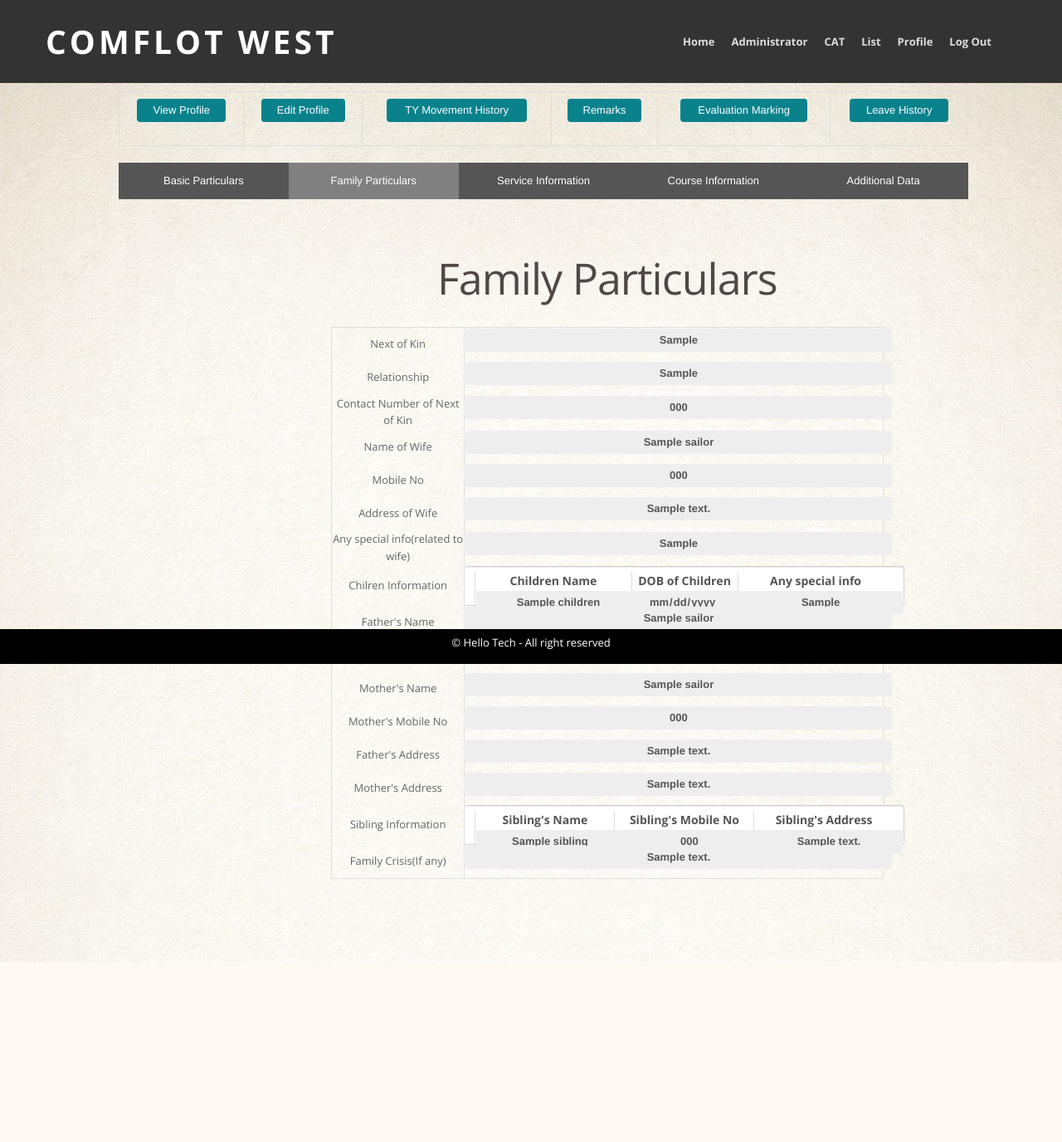
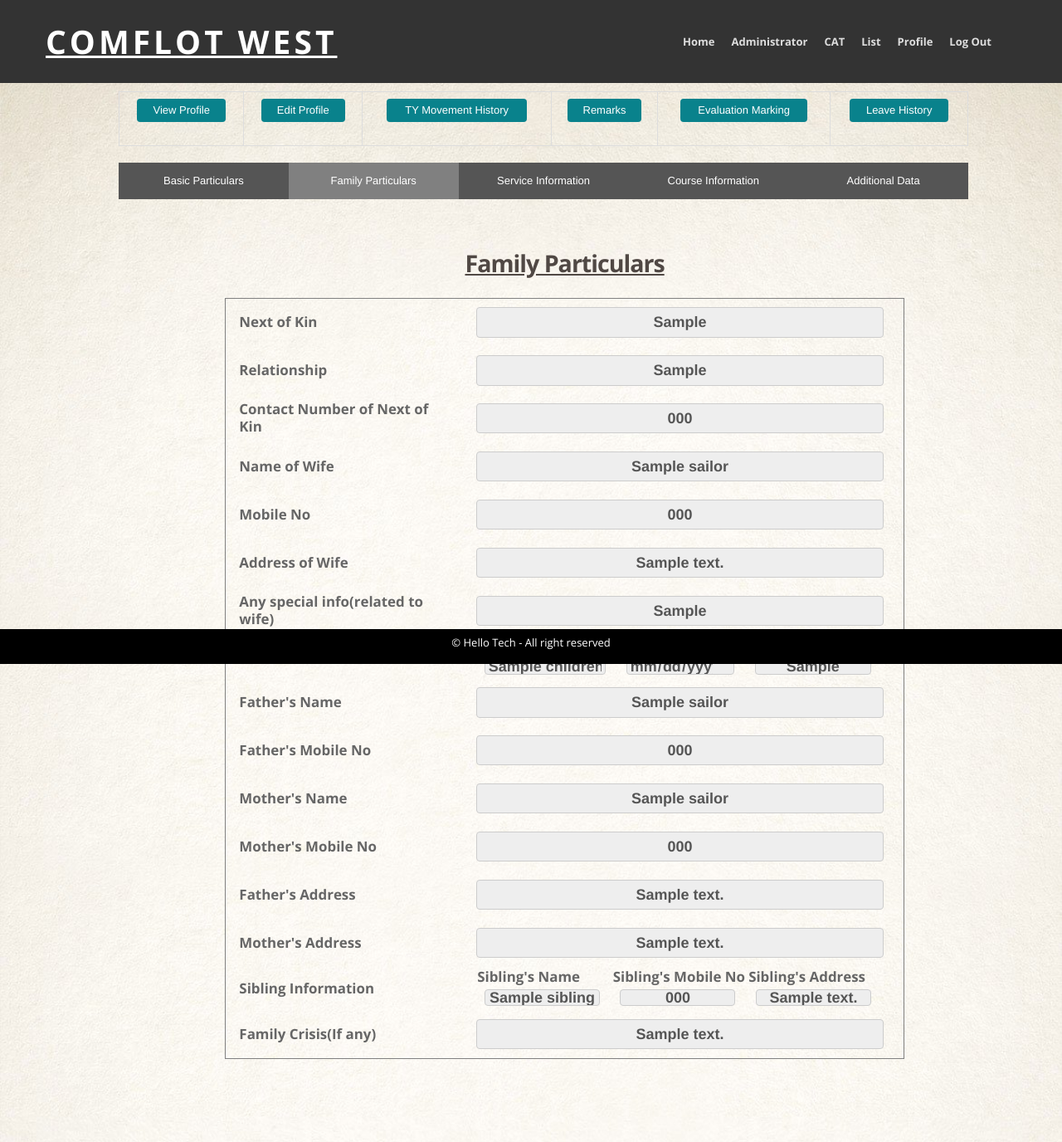
Before and after one commit to SajibTalukder2k16/NavyProjectByHello, a Flask app: a page that uses template/profile.html in a window 1280 px wide, after a click on "Family Particulars". Shown: the whole page at 83% size. Before the commit the page ends 1159 px from the top, so only its background shows below. Run offline with Flask 2, Linux system fonts and the light colour scheme; the visitor is signed in with stand-in values (Sample User, id 1); tables that the repository leaves empty hold one stand-in row (values such as "Sample post"); some libraries are stand-ins or nearby versions.

Commit message:
updated UI

```diff
--- a/app.py
+++ b/app.py
@@ -41,6 +41,7 @@ Branch = {  'Seaman' : ['OD', 'AB', 'LS', 'PO', 'CPO', 'SCPO(X)', 'MCPO(X)'],
             'Provost':['PM-II','PM-I','LPN','PO(R)','MAA','SCPO(REG)','MCPO(REG)'],
             'Steward':['STWD-II','STWD-I','LSTWD','PO(STWD)','CPO(STWD)','SCPO(STWD)','MCPO(STWD)']
             }
+Branch_Value = ['- - -','Seaman','Electrical','Radio Electrical','Engine Room','Supply','Secretariat','Medical','Cook','Topaz','Ordnance','Shipwright','Provost','Steward']
 Marital_Status = ['-','Single', 'Married', 'Divorced']
 Leave_Category = ['P Leave','C Leave','Recreation Leave','Sick Leave','Ex Bangladesh Leave']
 User_Type = ['System Administrator', 'ADO', 'Divisional Officer', 'Commanding Officer', 'Staff Officer', 'Comflot', 'Sailor']
@@ -581,7 +582,7 @@ def show():
     if('O_No' in session):
         login_status = True
         e_list = eligiblelist()
-        return render_template("show.html",static_on = 1,Static_Search_list_for_database = Static_Search_list_for_database,Static_Search_list_for_html = Static_Search_list_for_html, rows = e_list,login_status=login_status)
+        return render_template("show.html",Branch_Value = Branch_Value,static_on = 1,Static_Search_list_for_database = Static_Search_list_for_database,Static_Search_list_for_html = Static_Search_list_for_html, rows = e_list,login_status=login_status)
 
     else:
         login_status = False
@@ -733,14 +734,14 @@ def editprofile(id):
                 temp.append(row[2])
                 temp.append(row[3])
                 siblingrow.append(temp)
-            return render_template('editprofile.html',childrenrow = childrenrow, siblingrow = siblingrow ,id = id, Column = Column,usertype = usertype,rows=temprow,Name_of_Ship = Name_of_Ship, Medical_Category = Medical_Category,YesNo = YesNo,Home_District = Home_District, Marital_Status = Marital_Status,Branch_key = Branch, Branch = json.dumps(Branch), Blood_Group = Blood_Group, Highest_Education = Highest_Education, Ongoing_Education = Ongoing_Education, Service_Category = Service_Category, Present_Engagement = Present_Engagement, Number_of_GCB = Number_of_GCB, Choice_of_Area_for_drafting = Choice_of_Area_for_drafting, Choice_of_Next_Appointment = Choice_of_Next_Appointment, User_Type = User_Type, login_status=login_status)
+            return render_template('editprofile.html',Branch_Value = Branch_Value, childrenrow = childrenrow, siblingrow = siblingrow ,id = id, Column = Column,usertype = usertype,rows=temprow,Name_of_Ship = Name_of_Ship, Medical_Category = Medical_Category,YesNo = YesNo,Home_District = Home_District, Marital_Status = Marital_Status,Branch_key = Branch, Branch = json.dumps(Branch), Blood_Group = Blood_Group, Highest_Education = Highest_Education, Ongoing_Education = Ongoing_Education, Service_Category = Service_Category, Present_Engagement = Present_Engagement, Number_of_GCB = Number_of_GCB, Choice_of_Area_for_drafting = Choice_of_Area_for_drafting, Choice_of_Next_Appointment = Choice_of_Next_Appointment, User_Type = User_Type, login_status=login_status)
 
     return redirect(url_for('profile',id = id))
 
 @app.route('/adduser')
 def adduser():
     if 'O_No' in session:
-        return render_template('adduser.html',Name_of_Ship = Name_of_Ship, Medical_Category = Medical_Category,YesNo = YesNo,Home_District = Home_District, Marital_Status = Marital_Status,Branch_key = Branch, Branch = json.dumps(Branch), Blood_Group = Blood_Group, Highest_Education = Highest_Education, Ongoing_Education = Ongoing_Education, Service_Category = Service_Category, Present_Engagement = Present_Engagement, Number_of_GCB = Number_of_GCB, Choice_of_Area_for_drafting = Choice_of_Area_for_drafting, Choice_of_Next_Appointment = Choice_of_Next_Appointment, User_Type = User_Type, login_status=True)
+        return render_template('adduser.html',Branch_Value = Branch_Value, Name_of_Ship = Name_of_Ship, Medical_Category = Medical_Category,YesNo = YesNo,Home_District = Home_District, Marital_Status = Marital_Status,Branch_key = Branch, Branch = json.dumps(Branch), Blood_Group = Blood_Group, Highest_Education = Highest_Education, Ongoing_Education = Ongoing_Education, Service_Category = Service_Category, Present_Engagement = Present_Engagement, Number_of_GCB = Number_of_GCB, Choice_of_Area_for_drafting = Choice_of_Area_for_drafting, Choice_of_Next_Appointment = Choice_of_Next_Appointment, User_Type = User_Type, login_status=True)
     return redirect(url_for('home'))
 
 @app.route('/adduser/adding_user',methods=['POST','GET'])
@@ -1600,7 +1601,7 @@ def search():
             login_status = True
         else:
             login_status = False
-        return render_template("search.html",Name_of_Ship = Name_of_Ship ,Blood_Group = Blood_Group,Medical_Category = Medical_Category,login_status=login_status,Branch_key = Branch, Branch = json.dumps(Branch))
+        return render_template("search.html",Name_of_Ship = Name_of_Ship ,Blood_Group = Blood_Group,Medical_Category = Medical_Category,login_status=login_status,Branch_key = Branch,Branch_Value = Branch_Value, Branch = json.dumps(Branch))
     else:
         return redirect(url_for('home'))
 
--- a/template/monthlyevaluation.html
+++ b/template/monthlyevaluation.html
@@ -150,7 +150,7 @@
 
     <form action="{{url_for('adding_monthly', id = id)}}" method="POST">
 
-        <table style="margin-left: 35%;">
+        <table >
           <tr>
             <th colspan="2">Add New Monthly Evaluation</th>
           </tr>
--- a/template/profile.html
+++ b/template/profile.html
@@ -23,8 +23,8 @@
   .tabcontent {
   display: none;
   padding: 100px 20px;
-  width: 65%;
-  margin-left: 15%;
+  width: 80%;
+  margin-left: 5%;
   }
   body,
   html {
@@ -32,15 +32,40 @@
       background-color: white;
   }
   h1{
-      font-size: 400%;
+      font-weight: bold;
+      font-size: 220%;
+      text-decoration: underline;
       text-align: center;
       color:rgb(80, 72, 68);
   }
   td{
-      text-align: center;
+      text-align: left;
+      font-size: 130%;;
+      font-weight: bold;
+      padding-left: 2%;
+      padding-right: 3%;
+      height: 100%;
       /* padding: 1%;; */
       /* color:white; */
   }
+  input:focus[type=text],input:focus[type=number]input:focus[type=date]{
+    font-size:large ;
+    background-color: white ;
+    color:black;
+  }
+  tr:hover{
+    background-color: rgba(0, 36, 24, 0.267);;
+  }
+  input[type=text],input[type=number],input[type=date]{
+    font-size: large;
+    width: 100%;
+    padding: 3.5% 2.5%;
+    margin: 2% 0;
+    display: inline-block;
+    border: 1px solid #ccc;
+    border-radius: 4px;
+    box-sizing: border-box;
+}
 </style>
 {% endblock %}
 
@@ -92,13 +117,12 @@
           <button class="tablink" onclick="openPage('OptionalData', this, 'grey')">Additional Data</button>
 
       </div>
-      <div id="BasicParticulars" class="tabcontent">
+      <div id="BasicParticulars" class="tabcontent" >
         <h1>Basic Particulars</h1>
-        <table class="table-bordered table-sm table-hover" style="width:100%;">
+        <table  style="width:100%; height: 100%; " frame="box">
         <tr>
-            <td >O. No</td>
-            <td><input class=" form-control mr-sm-2"  style= "text-align: center;font-weight: bold;" readonly type="text"  name="O_No" value="{{rows['O_No']}}" ></td>
-            <b></b></td>
+            <td style="width: 35%; height: 100%;">O. No</td>
+            <td><input class="form-control mr-sm-2"  style= "text-align: center;font-weight: bold;" readonly type="text"  name="O_No" value="{{rows['O_No']}}" ></td>
         </tr>
         <tr>
           <td >ADO O. No</td>
@@ -190,9 +214,9 @@
 
       <div id="FamilyParticulars" class="tabcontent">
         <h1>Family Particulars</h1>
-        <table class="table-bordered table-sm table-hover" style="width:100%;">
+        <table style="width:100%; height: 100%; " frame="box">
           <tr>
-              <td >Next of Kin</td>
+              <td style="width: 35%;">Next of Kin</td>
               <td ><input class="form-control mr-sm-2"  style= "text-align: center;font-weight: bold;" readonly   type="text" name="NextofKin" value="{{rows['NextofKin']}}"></td>
           </tr>
           <tr>
@@ -223,8 +247,8 @@
 
           <tr>
             <td>Chilren Information</td>
-            <td class="form-control mr-sm-2">
-              <table id="ChildTable">
+            <td>
+              <table style="width: 100%; height: 100%;" id="ChildTable">
                 <tr>
                   <th>Children Name</th>
                   <th>DOB of Children</th>
@@ -232,14 +256,15 @@
                 </tr>
                 {%for i in range(childrenrow|length) %}
                 <tr>
-                  <td><input class="form-control mr-sm-2"  style= "text-align: center;font-weight: bold;" readonly   type="text" value="{{childrenrow[i][0]}}" name="{{'ChildrenName' + (i+1)|string}}"></td>
-                  <td><input class="form-control mr-sm-2"  style= "text-align: center;font-weight: bold;" readonly   type="date" value="{{childrenrow[i][1]}}" name="{{'DOBofChildren' + (i+1)|string}}"></td>
-                  <td><input class="form-control mr-sm-2"  style= "text-align: center;font-weight: bold;" readonly   type="text" value="{{childrenrow[i][2]}}" name="{{'Anyspecialinfochildren' + (i+1)|string}}"></td>
+                  <td><input   style= "text-align: center;font-weight: bold;" readonly   type="text" value="{{childrenrow[i][0]}}" name="{{'ChildrenName' + (i+1)|string}}"></td>
+                  <td><input   style= "text-align: center;font-weight: bold;" readonly   type="date" value="{{childrenrow[i][1]}}" name="{{'DOBofChildren' + (i+1)|string}}"></td>
+                  <td><input   style= "text-align: center;font-weight: bold;" readonly   type="text" value="{{childrenrow[i][2]}}" name="{{'Anyspecialinfochildren' + (i+1)|string}}"></td>
                 </tr>
                 {%endfor%}
               </table>
             </td>
           </tr>
+
 
 
           <tr>
@@ -269,8 +294,8 @@
 
           <tr>
             <td>Sibling Information</td>
-            <td class="form-control mr-sm-2">
-              <table id="SiblingTable">
+            <td >
+              <table id="SiblingTable" style="width: 100%; height: 100%;">
                 <tr>
                   <th>Sibling's Name</th>
                   <th>Sibling's Mobile No</th>
@@ -278,9 +303,9 @@
                 </tr>
                 {%for i in range(siblingrow|length) %}
                 <tr>
-                  <td><input class="form-control mr-sm-2"  style= "text-align: center;font-weight: bold;" readonly   type="text" value="{{siblingrow[i][0]}}" name="{{'SiblingName' + (i+1)|string}}"></td>
-                  <td><input class="form-control mr-sm-2"  style= "text-align: center;font-weight: bold;" readonly   type="text" value="{{siblingrow[i][1]}}" name="{{'SiblingMobileNo' + (i+1)|string}}"></td>
-                  <td><input class="form-control mr-sm-2"  style= "text-align: center;font-weight: bold;" readonly   type="text" value="{{siblingrow[i][2]}}" name="{{'SiblingAddress' + (i+1)|string}}"></td>
+                  <td><input   style= "text-align: center;font-weight: bold;" readonly   type="text" value="{{siblingrow[i][0]}}" name="{{'SiblingName' + (i+1)|string}}"></td>
+                  <td><input   style= "text-align: center;font-weight: bold;" readonly   type="text" value="{{siblingrow[i][1]}}" name="{{'SiblingMobileNo' + (i+1)|string}}"></td>
+                  <td><input   style= "text-align: center;font-weight: bold;" readonly   type="text" value="{{siblingrow[i][2]}}" name="{{'SiblingAddress' + (i+1)|string}}"></td>
                 </tr>
                 {%endfor%}
               </table>
@@ -296,9 +321,9 @@
 
       <div id="ServiceInformation" class="tabcontent">
         <h1>Service Information</h1>
-        <table class="table-bordered table-sm table-hover"  style="width:100%;">
+        <table style="width:100%; height: 100%; " frame="box">
           <tr>
-              <td >Service Category</td>
+              <td style="width: 35%;">Service Category</td>
               <td ><input class="form-control mr-sm-2"  style= "text-align: center;font-weight: bold;" readonly   type="text" name="ServiceCategory" value="{{rows['ServiceCategory']}}"></td>
           </tr>
 
@@ -388,9 +413,9 @@
 
       <div id="CourseInformation" class="tabcontent">
         <h1>Course Information</h1>
-        <table class="table-bordered table-sm table-hover" style="width:100%;">
+        <table style="width:100%; height: 100%; " frame="box">
           <tr>
-              <td >Name of important courses</td>
+              <td style="width: 35%;">Name of important courses</td>
               <td ><input class="form-control mr-sm-2"  type="text" style= "text-align: center;font-weight: bold;" readonly   name="NameofImportantCourses" value="{{rows['NameofImportantCourses']}}"></td>
           </tr>
           <tr>
@@ -412,9 +437,9 @@
 
       <div id="OptionalData" class="tabcontent">
         <h1>Additional Data</h1>
-        <table class="table-bordered table-sm table-hover" style="width:100%;">
+        <table style="width:100%; height: 100%; " frame="box">
           <tr>
-            <td >Choice of Area for Posting</td>
+            <td style="width: 35%;" >Choice of Area for Posting</td>
             <td ><input class="form-control mr-sm-2"  type="text"  style= "text-align: center;font-weight: bold;" readonly  name="ChoiceofAreaForPosting" value="{{rows['ChoiceofAreaForPosting']}}"></td>
 
 
--- a/template/tyhistory.html
+++ b/template/tyhistory.html
@@ -74,7 +74,7 @@
 
     <form action="{{url_for('adding_ty', id = id)}}" method="POST">
 
-        <table style="margin-left: 35%;">
+        <table>
           <tr>
             <th colspan="2">Add New TY</th>
           </tr>
```
Also changed, not shown: template/adduser.html (+15 -12 lines), template/editprofile.html (+69 -39 lines), template/leavehistory.html (+26 -2 lines), template/remarks.html (+17 -10 lines), template/search.html (+10 -3 lines), template/show.html (+10 -1 lines).
